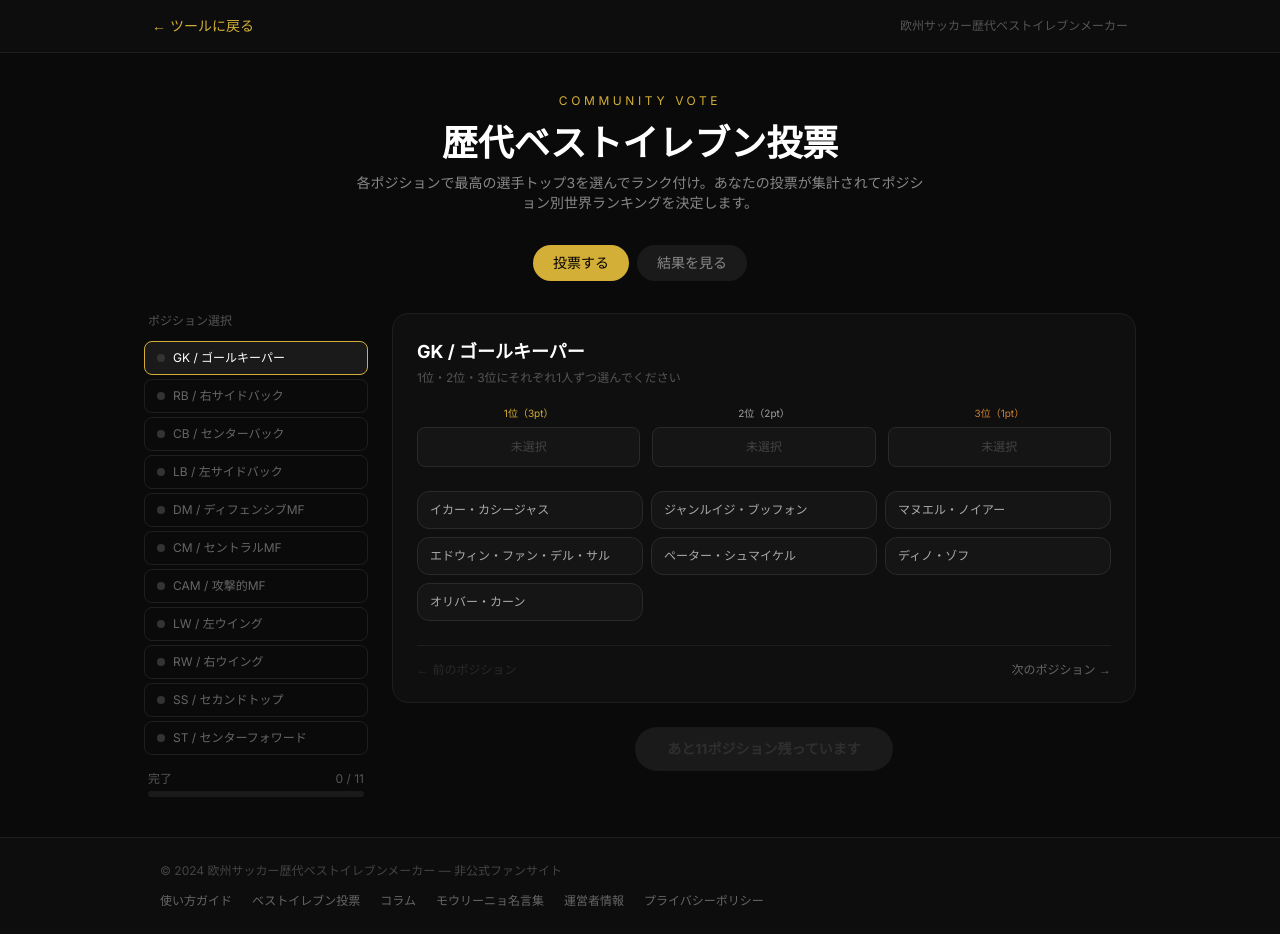
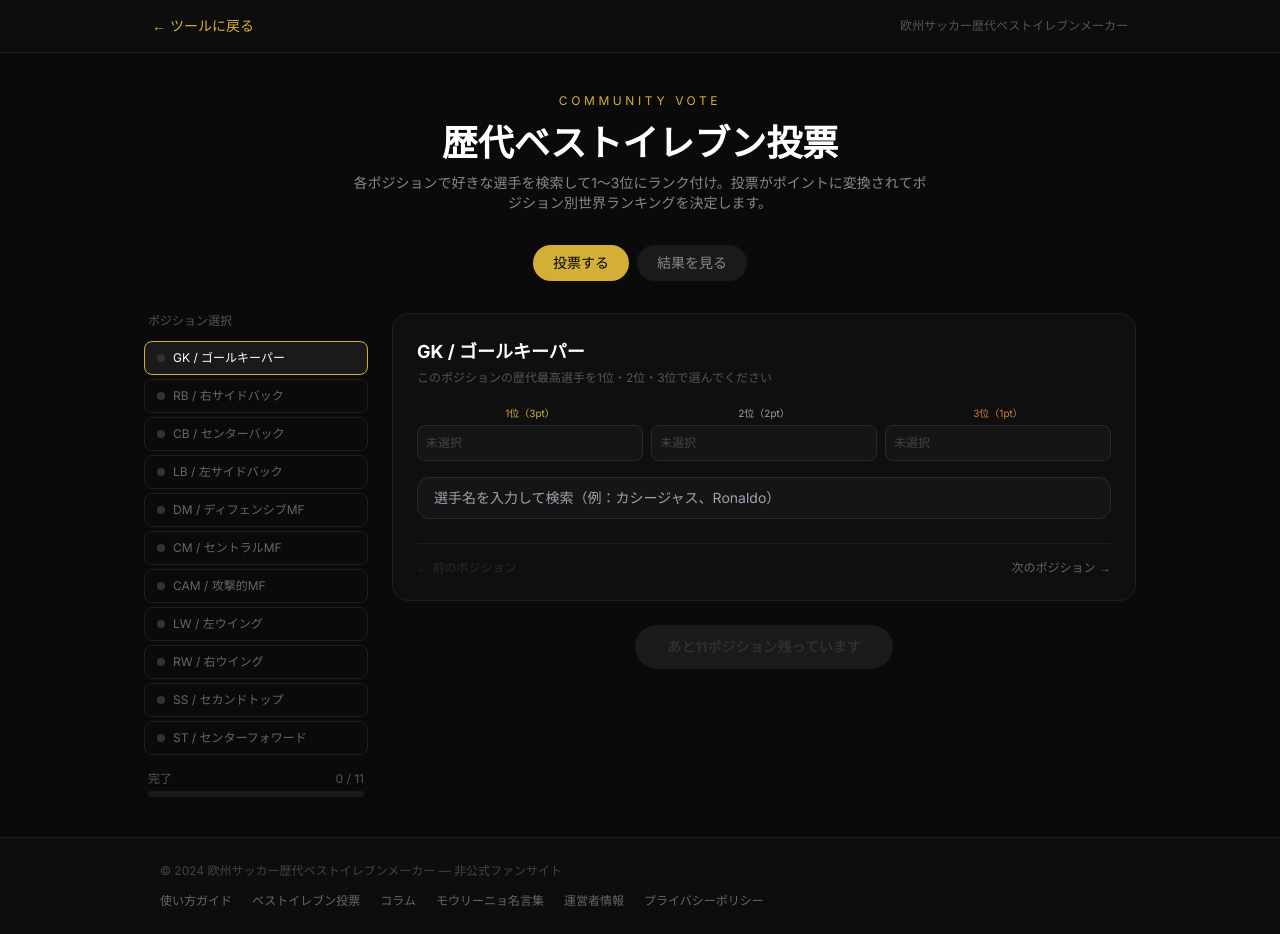
Before and after one commit to tomoakihara94-eng/ultrasrei-football, a Next.js app: page /vote in a window 1280 px wide. Built offline with nearby package versions, Linux system fonts and the light colour scheme; a web font is replaced by a local one.

Commit message:
voting page: AI player search input

```diff
--- a/src/app/vote/page.tsx
+++ b/src/app/vote/page.tsx
@@ -1,69 +1,24 @@
 'use client';
 
-import { useState, useEffect } from 'react';
+import { useState, useEffect, useRef, useCallback } from 'react';
 import Link from 'next/link';
 
 const POSITIONS = [
-  {
-    key: 'GK',
-    label: 'GK / ゴールキーパー',
-    players: ['イカー・カシージャス', 'ジャンルイジ・ブッフォン', 'マヌエル・ノイアー', 'エドウィン・ファン・デル・サル', 'ペーター・シュマイケル', 'ディノ・ゾフ', 'オリバー・カーン'],
-  },
-  {
-    key: 'RB',
-    label: 'RB / 右サイドバック',
-    players: ['カフー', 'ダニ・アウベス', 'マイコン', 'ハビエル・サネッティ', 'フィリップ・ラーム', 'クラレンス・セードルフ（RB）'],
-  },
-  {
-    key: 'CB',
-    label: 'CB / センターバック',
-    players: ['フランツ・ベッケンバウアー', 'フランコ・バレージ', 'パオロ・マルディーニ', 'カルレス・プジョル', 'アレッサンドロ・ネスタ', 'ファビオ・カンナバーロ', 'セルヒオ・ラモス', 'ロナルド・クーマン'],
-  },
-  {
-    key: 'LB',
-    label: 'LB / 左サイドバック',
-    players: ['ロベルト・カルロス', 'マルセロ', 'アシュリー・コール', 'エリック・アビダル', 'フィリップ・ラーム（LB）', 'ブライサン・ガルシア'],
-  },
-  {
-    key: 'DM',
-    label: 'DM / ディフェンシブMF',
-    players: ['クロード・マケレレ', 'パトリック・ビエイラ', 'ロイ・キーン', 'ディディエ・デシャン', 'セルヒオ・ブスケツ', 'ダシルバ・ガットゥーゾ'],
-  },
-  {
-    key: 'CM',
-    label: 'CM / セントラルMF',
-    players: ['シャビ・エルナンデス', 'アンドレス・イニエスタ', 'アンドレア・ピルロ', 'ポール・スコールズ', 'スティーブン・ジェラード', 'フランク・ランパード', 'ミヒャエル・バラック', 'ルート・グリット'],
-  },
-  {
-    key: 'CAM',
-    label: 'CAM / 攻撃的MF',
-    players: ['ジネディーヌ・ジダン', 'ミシェル・プラティニ', 'アレッサンドロ・デル・ピエーロ', 'フランチェスコ・トッティ', 'ルイ・コスタ', 'カカ', 'ファン・ロマン・リケルメ'],
-  },
-  {
-    key: 'LW',
-    label: 'LW / 左ウイング',
-    players: ['ロナウジーニョ', 'フランク・リベリー', 'ライアン・ギグス', 'パヴェル・ネドベド', 'クリスティアーノ・ロナウド（LW）', 'ルイス・フィーゴ（LW）'],
-  },
-  {
-    key: 'RW',
-    label: 'RW / 右ウイング',
-    players: ['クリスティアーノ・ロナウド', 'ルイス・フィーゴ', 'デービッド・ベッカム', 'アリエン・ロッベン', 'ロビニョ', 'ジョージ・ベスト'],
-  },
-  {
-    key: 'SS',
-    label: 'SS / セカンドトップ',
-    players: ['ティエリ・アンリ', 'ラウール', 'デニス・ベルカンプ', 'カルロス・テベス', 'ウェイン・ルーニー', 'フィリッポ・インザーギ'],
-  },
-  {
-    key: 'ST',
-    label: 'ST / センターフォワード',
-    players: ['ロナウド・ナザーリオ', 'ズラタン・イブラヒモビッチ', 'ルート・ファン・ニステルローイ', 'ガブリエル・バティストゥータ', 'マルコ・ファン・バステン', 'アンドリー・シェフチェンコ', 'ディディエ・ドログバ'],
-  },
+  { key: 'GK',  label: 'GK / ゴールキーパー' },
+  { key: 'RB',  label: 'RB / 右サイドバック' },
+  { key: 'CB',  label: 'CB / センターバック' },
+  { key: 'LB',  label: 'LB / 左サイドバック' },
+  { key: 'DM',  label: 'DM / ディフェンシブMF' },
+  { key: 'CM',  label: 'CM / セントラルMF' },
+  { key: 'CAM', label: 'CAM / 攻撃的MF' },
+  { key: 'LW',  label: 'LW / 左ウイング' },
+  { key: 'RW',  label: 'RW / 右ウイング' },
+  { key: 'SS',  label: 'SS / セカンドトップ' },
+  { key: 'ST',  label: 'ST / センターフォワード' },
 ];
 
 type RankMap = { first: string; second: string; third: string };
 type VoteState = Record<string, RankMap>;
-
 type ResultEntry = { player: string; points: number; votes: number };
 type ResultsMap = Record<string, ResultEntry[]>;
 
@@ -75,11 +30,152 @@ const RANK_POINTS = [3, 2, 1];
 function getVoterId(): string {
   const key = 'ube_voter_id';
   let id = localStorage.getItem(key);
-  if (!id) {
-    id = crypto.randomUUID();
-    localStorage.setItem(key, id);
+  if (!id) { id = crypto.randomUUID(); localStorage.setItem(key, id); }
+  return id;
+}
+
+function PlayerSearch({ posKey, vote, onSelect, onClear }: {
+  posKey: string;
+  vote: RankMap;
+  onSelect: (posKey: string, rankKey: keyof RankMap, player: string) => void;
+  onClear: (posKey: string, rankKey: keyof RankMap) => void;
+}) {
+  const [query, setQuery] = useState('');
+  const [suggestions, setSuggestions] = useState<string[]>([]);
+  const [loading, setLoading] = useState(false);
+  const [showDropdown, setShowDropdown] = useState(false);
+  const timerRef = useRef<ReturnType<typeof setTimeout> | null>(null);
+  const inputRef = useRef<HTMLInputElement>(null);
+
+  const search = useCallback(async (q: string) => {
+    if (q.trim().length < 1) { setSuggestions([]); return; }
+    setLoading(true);
+    try {
+      const res = await fetch('/api/vote/search', {
+        method: 'POST',
+        headers: { 'Content-Type': 'application/json' },
+        body: JSON.stringify({ query: q }),
+      });
+      const data = await res.json();
+      setSuggestions(data.players || []);
+      setShowDropdown(true);
+    } finally {
+      setLoading(false);
+    }
+  }, []);
+
+  function handleInput(e: React.ChangeEvent<HTMLInputElement>) {
+    const val = e.target.value;
+    setQuery(val);
+    if (timerRef.current) clearTimeout(timerRef.current);
+    if (val.trim().length === 0) { setSuggestions([]); setShowDropdown(false); return; }
+    timerRef.current = setTimeout(() => search(val), 500);
   }
-  return id;
+
+  function handleSelect(player: string) {
+    // 既に選択済みの場合はスキップ
+    if (Object.values(vote).includes(player)) return;
+    // 空いている最初のランクに割り当て
+    const emptyRank = RANK_KEYS.find(rk => !vote[rk]);
+    if (emptyRank) onSelect(posKey, emptyRank, player);
+    setQuery('');
+    setSuggestions([]);
+    setShowDropdown(false);
+  }
+
+  const selectedPlayers = Object.values(vote).filter(Boolean);
+  const isFull = selectedPlayers.length >= 3;
+
+  return (
+    <div>
+      {/* Rank slots */}
+      <div className="flex gap-2 mb-4">
+        {RANK_KEYS.map((rk, i) => (
+          <div key={rk} className="flex-1 min-w-0">
+            <p className="text-[10px] text-center mb-1" style={{ color: RANK_COLORS[i] }}>
+              {RANK_LABELS[i]}（{RANK_POINTS[i]}pt）
+            </p>
+            <div
+              className="h-9 rounded-lg border flex items-center justify-between px-2 text-xs transition-all"
+              style={{
+                borderColor: vote[rk] ? RANK_COLORS[i] + '80' : '#2a2a2a',
+                background: vote[rk] ? RANK_COLORS[i] + '15' : '#151515',
+              }}
+            >
+              <span className="truncate" style={{ color: vote[rk] ? '#fff' : '#444' }}>
+                {vote[rk] || '未選択'}
+              </span>
+              {vote[rk] && (
+                <button
+                  onClick={() => onClear(posKey, rk)}
+                  className="text-[#666] hover:text-white ml-1 shrink-0 text-base leading-none"
+                >
+                  ×
+                </button>
+              )}
+            </div>
+          </div>
+        ))}
+      </div>
+
+      {/* Search input */}
+      {!isFull && (
+        <div className="relative">
+          <input
+            ref={inputRef}
+            type="text"
+            value={query}
+            onChange={handleInput}
+            onFocus={() => suggestions.length > 0 && setShowDropdown(true)}
+            onBlur={() => setTimeout(() => setShowDropdown(false), 150)}
+            placeholder="選手名を入力して検索（例：カシージャス、Ronaldo）"
+            className="w-full rounded-xl px-4 py-2.5 text-sm outline-none transition-all"
+            style={{
+              background: '#151515',
+              border: '1px solid #2a2a2a',
+              color: '#fff',
+            }}
+          />
+          {loading && (
+            <span className="absolute right-3 top-1/2 -translate-y-1/2 text-xs text-[#555]">検索中...</span>
+          )}
+          {showDropdown && suggestions.length > 0 && (
+            <div
+              className="absolute left-0 right-0 top-full mt-1 rounded-xl overflow-hidden z-10"
+              style={{ background: '#1a1a1a', border: '1px solid #2a2a2a' }}
+            >
+              {suggestions.map(player => {
+                const alreadySelected = Object.values(vote).includes(player);
+                return (
+                  <button
+                    key={player}
+                    onMouseDown={() => handleSelect(player)}
+                    disabled={alreadySelected}
+                    className="w-full text-left px-4 py-2.5 text-sm transition-all hover:bg-[#2a2a2a] disabled:opacity-40"
+                    style={{ color: alreadySelected ? '#555' : '#fff' }}
+                  >
+                    {player}
+                    {alreadySelected && <span className="text-xs text-[#555] ml-2">選択済み</span>}
+                  </button>
+                );
+              })}
+            </div>
+          )}
+          {showDropdown && !loading && query.trim().length > 0 && suggestions.length === 0 && (
+            <div
+              className="absolute left-0 right-0 top-full mt-1 rounded-xl px-4 py-3 text-xs z-10"
+              style={{ background: '#1a1a1a', border: '1px solid #2a2a2a', color: '#555' }}
+            >
+              該当する選手が見つかりませんでした
+            </div>
+          )}
+        </div>
+      )}
+      {isFull && (
+        <p className="text-xs text-[#5CB85C] text-center py-1">3人選択完了 ✓</p>
+      )}
+    </div>
+  );
 }
 
 export default function VotePage() {
@@ -94,23 +190,14 @@ export default function VotePage() {
 
   useEffect(() => {
     const saved = localStorage.getItem('ube_votes');
-    if (saved) {
-      setVotes(JSON.parse(saved));
-      setSubmitted(true);
-    }
+    if (saved) { setVotes(JSON.parse(saved)); setSubmitted(true); }
   }, []);
-
-  const currentPos = POSITIONS.find(p => p.key === activePos)!;
-  const currentVote = votes[activePos] || { first: '', second: '', third: '' };
 
   function selectPlayer(posKey: string, rankKey: keyof RankMap, player: string) {
     setVotes(prev => {
       const current = prev[posKey] || { first: '', second: '', third: '' };
-      // 既に他のランクに割り当て済みなら外す
       const cleared = { ...current };
-      (Object.keys(cleared) as (keyof RankMap)[]).forEach(k => {
-        if (cleared[k] === player) cleared[k] = '';
-      });
+      (Object.keys(cleared) as (keyof RankMap)[]).forEach(k => { if (cleared[k] === player) cleared[k] = ''; });
       cleared[rankKey] = player;
       const next = { ...prev, [posKey]: cleared };
       localStorage.setItem('ube_votes', JSON.stringify(next));
@@ -180,6 +267,8 @@ export default function VotePage() {
     if (view === 'results' && !results) loadResults();
   }, [view]);
 
+  const currentVote = votes[activePos] || { first: '', second: '', third: '' };
+
   return (
     <div className="min-h-screen bg-[#0a0a0a] text-white" style={{ fontFamily: 'var(--font-inter)' }}>
       <header className="border-b border-[#1e1e1e] bg-[#0d0d0d]">
@@ -192,18 +281,16 @@ export default function VotePage() {
       </header>
 
       <main className="max-w-5xl mx-auto px-4 py-10">
-        {/* Hero */}
         <div className="mb-8 text-center">
           <p className="text-xs tracking-[0.3em] text-[#D4AF37] uppercase mb-3">Community Vote</p>
           <h1 className="text-3xl md:text-4xl font-bold mb-3" style={{ fontFamily: 'var(--font-playfair)' }}>
             歴代ベストイレブン投票
           </h1>
           <p className="text-[#888] text-sm max-w-xl mx-auto">
-            各ポジションで最高の選手トップ3を選んでランク付け。あなたの投票が集計されてポジション別世界ランキングを決定します。
+            各ポジションで好きな選手を検索して1〜3位にランク付け。投票がポイントに変換されてポジション別世界ランキングを決定します。
           </p>
         </div>
 
-        {/* Tab */}
         <div className="flex gap-2 justify-center mb-8">
           <button
             onClick={() => setView('vote')}
@@ -242,10 +329,7 @@ export default function VotePage() {
                         color: activePos === p.key ? '#fff' : '#666',
                       }}
                     >
-                      <span
-                        className="w-2 h-2 rounded-full shrink-0"
-                        style={{ background: done ? '#5CB85C' : '#333' }}
-                      />
+                      <span className="w-2 h-2 rounded-full shrink-0" style={{ background: done ? '#5CB85C' : '#333' }} />
                       {p.label}
                     </button>
                   );
@@ -265,95 +349,21 @@ export default function VotePage() {
               </div>
             </div>
 
-            {/* Position panel */}
+            {/* Panel */}
             <div className="flex-1">
               <div className="bg-[#0f0f0f] border border-[#1e1e1e] rounded-2xl p-6">
-                <h2 className="text-lg font-bold mb-1">{currentPos.label}</h2>
-                <p className="text-xs text-[#555] mb-5">1位・2位・3位にそれぞれ1人ずつ選んでください</p>
-
-                {/* Rank slots */}
-                <div className="flex gap-3 mb-6">
-                  {RANK_KEYS.map((rk, i) => (
-                    <div key={rk} className="flex-1 min-w-0">
-                      <p className="text-[10px] text-center mb-1.5" style={{ color: RANK_COLORS[i] }}>
-                        {RANK_LABELS[i]}（{RANK_POINTS[i]}pt）
-                      </p>
-                      <div
-                        className="h-10 rounded-lg border flex items-center justify-center px-2 text-xs text-center transition-all"
-                        style={{
-                          borderColor: currentVote[rk] ? RANK_COLORS[i] + '80' : '#2a2a2a',
-                          background: currentVote[rk] ? RANK_COLORS[i] + '15' : '#151515',
-                          color: currentVote[rk] ? '#fff' : '#444',
-                        }}
-                      >
-                        {currentVote[rk] ? (
-                          <span className="truncate">{currentVote[rk]}</span>
-                        ) : (
-                          <span>未選択</span>
-                        )}
-                      </div>
-                    </div>
-                  ))}
-                </div>
-
-                {/* Player cards */}
-                <div className="grid grid-cols-2 sm:grid-cols-3 gap-2">
-                  {currentPos.players.map(player => {
-                    const assignedRankIdx = RANK_KEYS.findIndex(rk => currentVote[rk] === player);
-                    const isAssigned = assignedRankIdx >= 0;
-                    return (
-                      <div key={player} className="relative">
-                        <button
-                          onClick={() => {
-                            if (isAssigned) {
-                              clearRank(activePos, RANK_KEYS[assignedRankIdx]);
-                            } else {
-                              // 空いている最初のランクに割り当て
-                              const emptyRank = RANK_KEYS.find(rk => !currentVote[rk]);
-                              if (emptyRank) selectPlayer(activePos, emptyRank, player);
-                            }
-                          }}
-                          className="w-full text-left px-3 py-2.5 rounded-xl text-xs transition-all"
-                          style={{
-                            background: isAssigned ? RANK_COLORS[assignedRankIdx] + '20' : '#151515',
-                            border: isAssigned ? `1px solid ${RANK_COLORS[assignedRankIdx]}60` : '1px solid #2a2a2a',
-                            color: isAssigned ? '#fff' : '#aaa',
-                          }}
-                        >
-                          {isAssigned && (
-                            <span
-                              className="inline-block text-[9px] font-bold px-1.5 py-0.5 rounded-full mr-1.5"
-                              style={{ background: RANK_COLORS[assignedRankIdx], color: '#000' }}
-                            >
-                              {RANK_LABELS[assignedRankIdx]}
-                            </span>
-                          )}
-                          {player}
-                        </button>
-                        {/* 順位変更ボタン（割り当て済みの場合） */}
-                        {isAssigned && (
-                          <div className="flex gap-1 mt-1">
-                            {RANK_KEYS.map((rk, i) => (
-                              <button
-                                key={rk}
-                                onClick={() => selectPlayer(activePos, rk, player)}
-                                className="flex-1 text-[9px] py-0.5 rounded transition-all"
-                                style={{
-                                  background: currentVote[rk] === player ? RANK_COLORS[i] : '#1e1e1e',
-                                  color: currentVote[rk] === player ? '#000' : '#555',
-                                }}
-                              >
-                                {RANK_LABELS[i]}
-                              </button>
-                            ))}
-                          </div>
-                        )}
-                      </div>
-                    );
-                  })}
-                </div>
-
-                {/* Nav buttons */}
+                <h2 className="text-lg font-bold mb-1">
+                  {POSITIONS.find(p => p.key === activePos)?.label}
+                </h2>
+                <p className="text-xs text-[#555] mb-5">
+                  このポジションの歴代最高選手を1位・2位・3位で選んでください
+                </p>
+                <PlayerSearch
+                  posKey={activePos}
+                  vote={currentVote}
+                  onSelect={selectPlayer}
+                  onClear={clearRank}
+                />
                 <div className="flex justify-between mt-6 pt-4 border-t border-[#1e1e1e]">
                   <button
                     onClick={() => {
@@ -378,7 +388,6 @@ export default function VotePage() {
                 </div>
               </div>
 
-              {/* Submit */}
               <div className="mt-6 text-center">
                 {submitted ? (
                   <p className="text-[#5CB85C] text-sm">投票済みです。結果タブで確認できます。</p>
@@ -389,7 +398,11 @@ export default function VotePage() {
                     className="px-8 py-3 rounded-full font-bold text-sm transition-all disabled:opacity-40"
                     style={{ background: allComplete ? '#D4AF37' : '#333', color: allComplete ? '#000' : '#666' }}
                   >
-                    {submitting ? '送信中...' : allComplete ? '投票を確定する' : `あと${POSITIONS.length - completedCount}ポジション残っています`}
+                    {submitting
+                      ? '送信中...'
+                      : allComplete
+                      ? '投票を確定する'
+                      : `あと${POSITIONS.length - completedCount}ポジション残っています`}
                   </button>
                 )}
               </div>
@@ -439,7 +452,9 @@ export default function VotePage() {
                                     }}
                                   />
                                 </div>
-                                <span className="text-xs text-[#666] w-16 text-right shrink-0">{entry.points}pt ({entry.votes}票)</span>
+                                <span className="text-xs text-[#666] w-16 text-right shrink-0">
+                                  {entry.points}pt ({entry.votes}票)
+                                </span>
                               </div>
                             );
                           })}
```
Also changed, not shown: src/app/api/vote/search/route.ts (added, +41 -0 lines).
